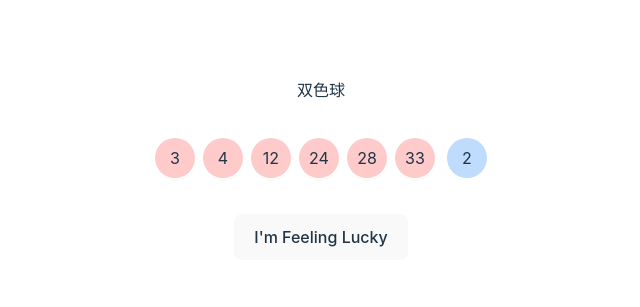
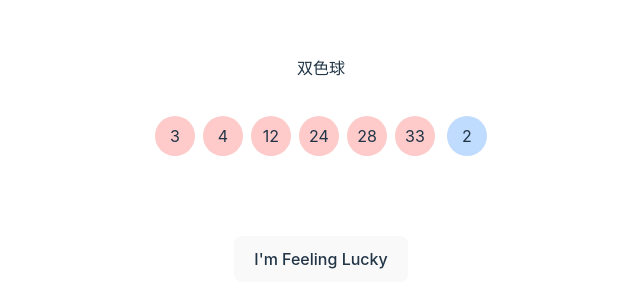
Before and after one commit to yuzhouu/i-am-feeling-lucky, a React (Vite) app: page / in a window 1280 px wide. Shown: the part 231-538 px from the top of the page, without its empty margins (319-959 px from the left). Built offline with nearby package versions, Linux system fonts and the light colour scheme.

Commit message:
feat: add confetti effect

```diff
--- a/package.json
+++ b/package.json
@@ -11,10 +11,12 @@
   },
   "dependencies": {
     "@react-spring/web": "^9.7.3",
+    "canvas-confetti": "^1.9.3",
     "react": "^18.3.1",
     "react-dom": "^18.3.1"
   },
   "devDependencies": {
+    "@types/canvas-confetti": "^1.6.4",
     "@types/react": "^18.3.3",
     "@types/react-dom": "^18.3.0",
     "@typescript-eslint/eslint-plugin": "^7.13.1",
--- a/src/App.tsx
+++ b/src/App.tsx
@@ -1,4 +1,5 @@
 import { useState } from "react";
+import confetti from "canvas-confetti";
 
 /* Randomize array in-place using Durstenfeld shuffle algorithm */
 function shuffleArray(array: number[]) {
@@ -26,6 +27,11 @@ function App() {
   const handleShuffle = () => {
     setRed(getTop(shuffleArray(redArray), 6));
     setBlue(getTop(shuffleArray(blueArray), 1));
+    confetti({
+      particleCount: 100,
+      spread: 70,
+      origin: { y: 0.7 },
+    });
   };
 
   return (
@@ -47,7 +53,7 @@ function App() {
           })}
         </div>
       </div>
-      <div className="card">
+      <div className="!mt-20">
         <button onClick={handleShuffle}>I'm Feeling Lucky</button>
       </div>
     </div>
```
Also changed, not shown: 1 other file (tests, documents, lock files or other folders).
